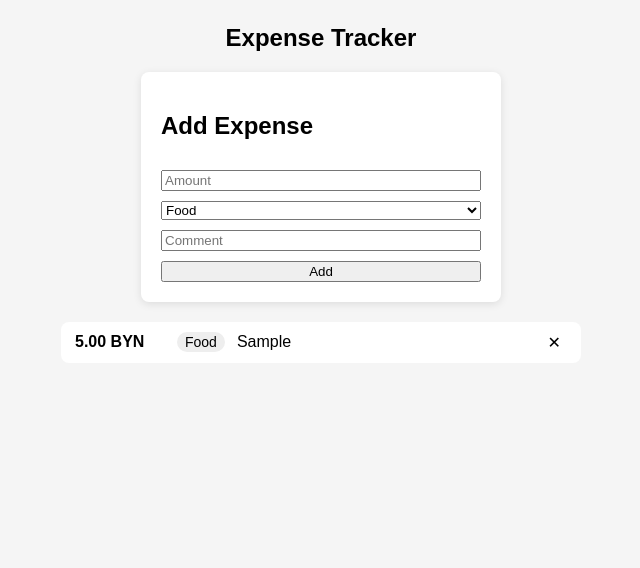
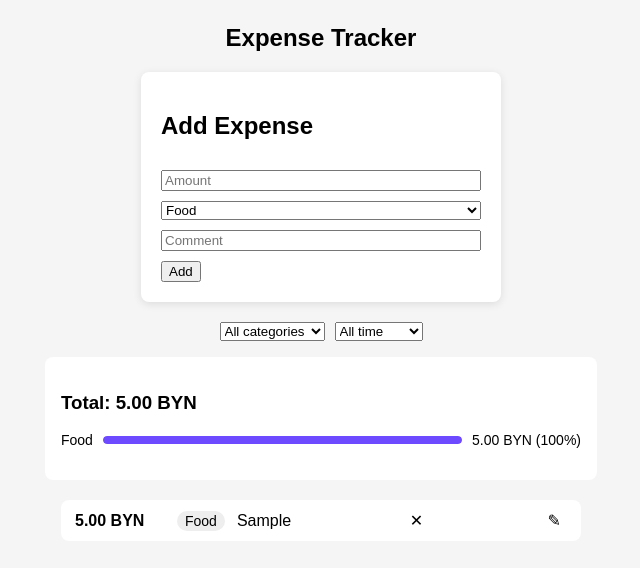
Before and after one commit to Axuta/expense-tracker, a React (Vite) app: page / in a window 1280 px wide. Both pictures are taken after typing "5", "Sample" into the empty fields and a click on the button "Add". Shown: the top 568 px of the page, without its empty margins (319-959 px from the left). Built offline with nearby package versions, Linux system fonts and the light colour scheme.

Commit message:
Add expense editing, filters and category summary

```diff
--- a/src/App.jsx
+++ b/src/App.jsx
@@ -1,29 +1,70 @@
-import { useState, useEffect } from "react";
+import { useState, useEffect, useMemo } from "react";
 import Header from "./components/Header";
 import ExpenseForm from "./components/ExpenseForm";
 import ExpenseList from "./components/ExpenseList";
 import { loadExpenses, saveExpenses } from "./utils/storage";
+import Filters from "./components/Filters";
+import SummaryPanel from "./components/SummaryPanel";
 
 function App() {
   const [expenses, setExpenses] = useState(loadExpenses);
+  const [editingExpense, setEditingExpense] = useState(null);
+  const [categoryFilter, setCategoryFilter] = useState("All categories");
+  const [monthFilter, setMonthFilter] = useState(0);
 
   const addExpense = (expense) => {
     setExpenses((prev) => [expense, ...prev]);
   };
 
-  const deleteExpense = (id) => {
-	  setExpenses((prev) => prev.filter((exp) => exp.id !== id));
+  const updateExpense = (updated) => {
+    setExpenses((prev) =>
+      prev.map((exp) => (exp.id === updated.id ? updated : exp))
+    );
+    setEditingExpense(null);
   };
 
-  useEffect(() => {
-	  localStorage.setItem("expenses", JSON.stringify(expenses));
-  }, [expenses]);
+  const deleteExpense = (id) => {
+    setExpenses((prev) => prev.filter((exp) => exp.id !== id));
+  };
+
+  const startEdit = (expense) => {
+    setEditingExpense(expense);
+  };
+
+  const cancelEdit = () => {
+    setEditingExpense(null);
+  };
+
+  const filteredExpenses = useMemo(() => {
+    return expenses.filter((exp) => {
+      const matchesCategory =
+        categoryFilter === "All categories" || exp.category === categoryFilter;
+
+      const matchesMonth =
+        monthFilter === 0 ||
+        new Date(exp.date).getMonth() + 1 === monthFilter;
+
+      return matchesCategory && matchesMonth;
+    });
+  }, [expenses, categoryFilter, monthFilter]);
 
   return (
     <div>
       <Header />
-      <ExpenseForm onAdd={addExpense} />
-	  <ExpenseList expenses={expenses} onDelete={deleteExpense} />
+      <ExpenseForm
+        onAdd={addExpense}
+        onUpdate={updateExpense}
+        editingExpense={editingExpense}
+        onCancelEdit={cancelEdit}
+      />
+      <Filters
+        category={categoryFilter}
+        month={monthFilter}
+        onCategoryChange={setCategoryFilter}
+        onMonthChange={setMonthFilter}
+      />
+      <SummaryPanel expenses={filteredExpenses} />
+      <ExpenseList expenses={filteredExpenses} onDelete={deleteExpense} />
     </div>
   );
 }
--- a/src/components/ExpenseForm.jsx
+++ b/src/components/ExpenseForm.jsx
@@ -1,12 +1,20 @@
-import { useState } from "react";
+import { useState, useEffect } from "react";
 
 const CATEGORIES = ["Food", "Transport", "Entertainment", "Health", "Other"];
 
-function ExpenseForm({ onAdd }) {
+function ExpenseForm({ onAdd, onUpdate, editingExpense, onCancelEdit }) {
   const [amount, setAmount] = useState("");
   const [category, setCategory] = useState("Food");
   const [comment, setComment] = useState("");
   const [error, setError] = useState("");
+
+  useEffect(() => {
+    if (editingExpense) {
+      setAmount(editingExpense.amount);
+      setCategory(editingExpense.category);
+      setComment(editingExpense.comment);
+    }
+  }, [editingExpense]);
 
   const handleSubmit = (e) => {
     e.preventDefault();
@@ -16,15 +24,23 @@ function ExpenseForm({ onAdd }) {
       return;
     }
 
-    const newExpense = {
-      id: crypto.randomUUID(),
-      amount: Number(amount),
-      category,
-      comment: comment.trim(),
-      date: new Date().toISOString(),
-    };
+    if (editingExpense) {
+      onUpdate({
+        ...editingExpense,
+        amount: Number(amount),
+        category,
+        comment: comment.trim(),
+      });
+    } else {
+      onAdd({
+        id: crypto.randomUUID(),
+        amount: Number(amount),
+        category,
+        comment: comment.trim(),
+        date: new Date().toISOString(),
+      });
+    }
 
-    onAdd(newExpense);
     setAmount("");
     setComment("");
     setError("");
@@ -32,7 +48,7 @@ function ExpenseForm({ onAdd }) {
 
   return (
     <form onSubmit={handleSubmit}>
-      <h2>Add Expense</h2>
+      <h2>{editingExpense ? "Edit Expense" : "Add Expense"}</h2>
 
       <input
         type="number"
@@ -58,9 +74,16 @@ function ExpenseForm({ onAdd }) {
         onChange={(e) => setComment(e.target.value)}
       />
 
+      <div className="form-buttons">
+        <button type="submit">{editingExpense ? "Save" : "Add"}</button>
+        {editingExpense && (
+          <button type="button" onClick={onCancelEdit}>
+            Cancel
+          </button>
+        )}
+      </div>
+
       {error && <p className="error">{error}</p>}
-
-      <button type="submit">Add</button>
     </form>
   );
 }
--- a/src/components/ExpenseItem.jsx
+++ b/src/components/ExpenseItem.jsx
@@ -1,10 +1,11 @@
-function ExpenseItem({ expense, onDelete }) {
+function ExpenseItem({ expense, onDelete, onEdit }) {
   return (
     <div className="expense-item">
       <span className="expense-amount">{expense.amount.toFixed(2)} BYN</span>
       <span className="expense-category">{expense.category}</span>
       <span className="expense-comment">{expense.comment}</span>
       <button onClick={() => onDelete(expense.id)}>✕</button>
+      <button onClick={() => onEdit(expense)}>✎</button>
     </div>
   );
 }
--- /dev/null
+++ b/src/components/Filters.jsx
@@ -0,0 +1,29 @@
+const CATEGORIES = ["Food", "Transport", "Entertainment", "Health", "Other"];
+const MONTHS = [
+  "All time", "January", "February", "March", "April", "May", "June",
+  "July", "August", "September", "October", "November", "December",
+];
+
+function Filters({ category, month, onCategoryChange, onMonthChange }) {
+  return (
+    <div className="filters">
+      <select value={category} onChange={(e) => onCategoryChange(e.target.value)}>
+        {["All categories", ...CATEGORIES].map((cat) => (
+          <option key={cat} value={cat}>
+            {cat}
+          </option>
+        ))}
+      </select>
+
+      <select value={month} onChange={(e) => onMonthChange(Number(e.target.value))}>
+        {MONTHS.map((name, index) => (
+          <option key={name} value={index}>
+            {name}
+          </option>
+        ))}
+      </select>
+    </div>
+  );
+}
+
+export default Filters;
--- /dev/null
+++ b/src/components/SummaryPanel.jsx
@@ -0,0 +1,37 @@
+function SummaryPanel({ expenses }) {
+  const total = expenses.reduce((sum, exp) => sum + exp.amount, 0);
+
+  const byCategory = expenses.reduce((acc, exp) => {
+    acc[exp.category] = (acc[exp.category] || 0) + exp.amount;
+    return acc;
+  }, {});
+
+  const percentages = Object.entries(byCategory).map(([category, sum]) => ({
+    category,
+    sum,
+    pct: total > 0 ? Math.round((sum / total) * 100) : 0,
+  }));
+
+  if (expenses.length === 0) return null;
+
+  return (
+    <div className="summary">
+      <h3>Total: {total.toFixed(2)} BYN</h3>
+      <ul>
+        {percentages.map(({ category, sum, pct }) => (
+          <li key={category}>
+            <span>{category}</span>
+            <div className="bar">
+              <div className="bar-fill" style={{ width: `${pct}%` }}></div>
+            </div>
+            <span>
+              {sum.toFixed(2)} BYN ({pct}%)
+            </span>
+          </li>
+        ))}
+      </ul>
+    </div>
+  );
+}
+
+export default SummaryPanel;
--- a/src/index.css
+++ b/src/index.css
@@ -64,3 +64,45 @@ form {
   text-align: center;
   color: #999;
 }
+
+.filters {
+  display: flex;
+  justify-content: center;
+  gap: 10px;
+  margin: 16px 0;
+}
+
+.summary {
+  max-width: 520px;
+  margin: 0 auto 20px;
+  padding: 16px;
+  background: white;
+  border-radius: 8px;
+}
+
+.summary ul {
+  list-style: none;
+  padding: 0;
+}
+
+.summary li {
+  display: flex;
+  align-items: center;
+  gap: 10px;
+  margin-bottom: 8px;
+  font-size: 14px;
+}
+
+.bar {
+  flex: 1;
+  height: 8px;
+  background: #eee;
+  border-radius: 4px;
+  overflow: hidden;
+}
+
+.bar-fill {
+  height: 100%;
+  background: #6d4aff;
+  border-radius: 4px;
+}
```
